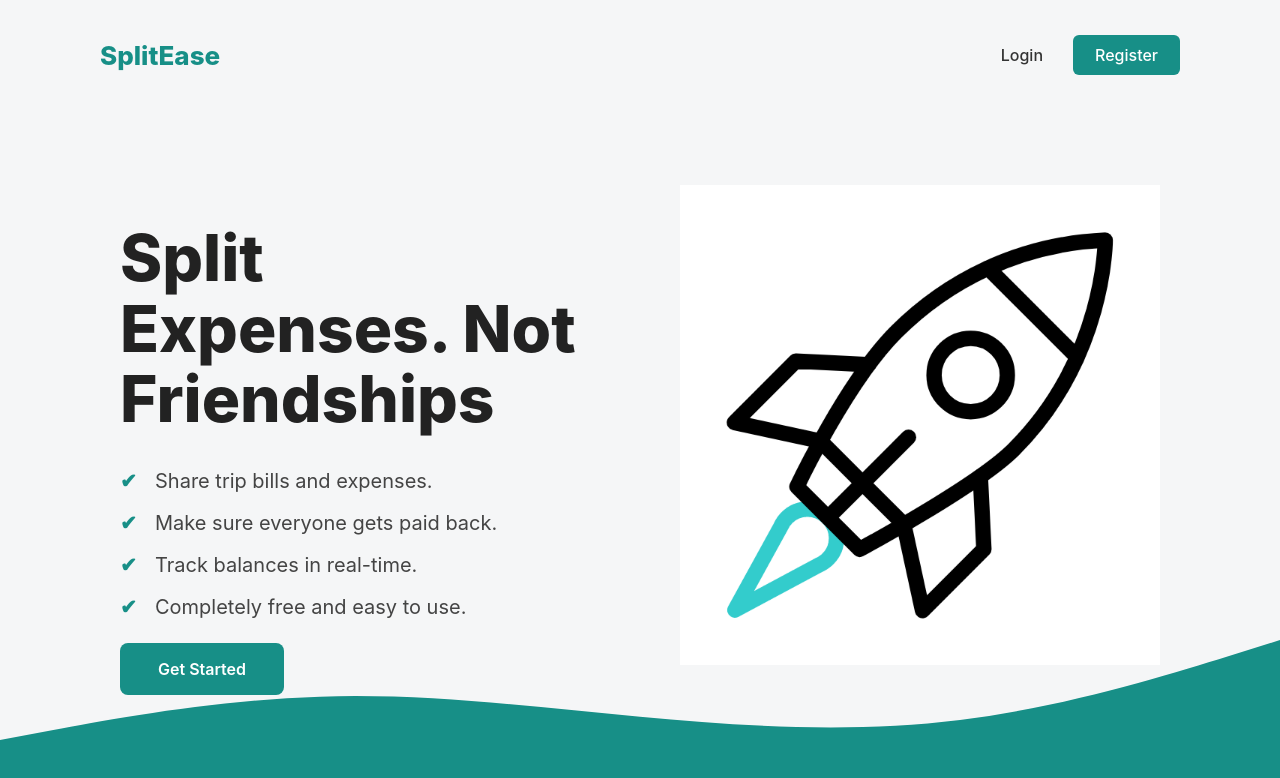
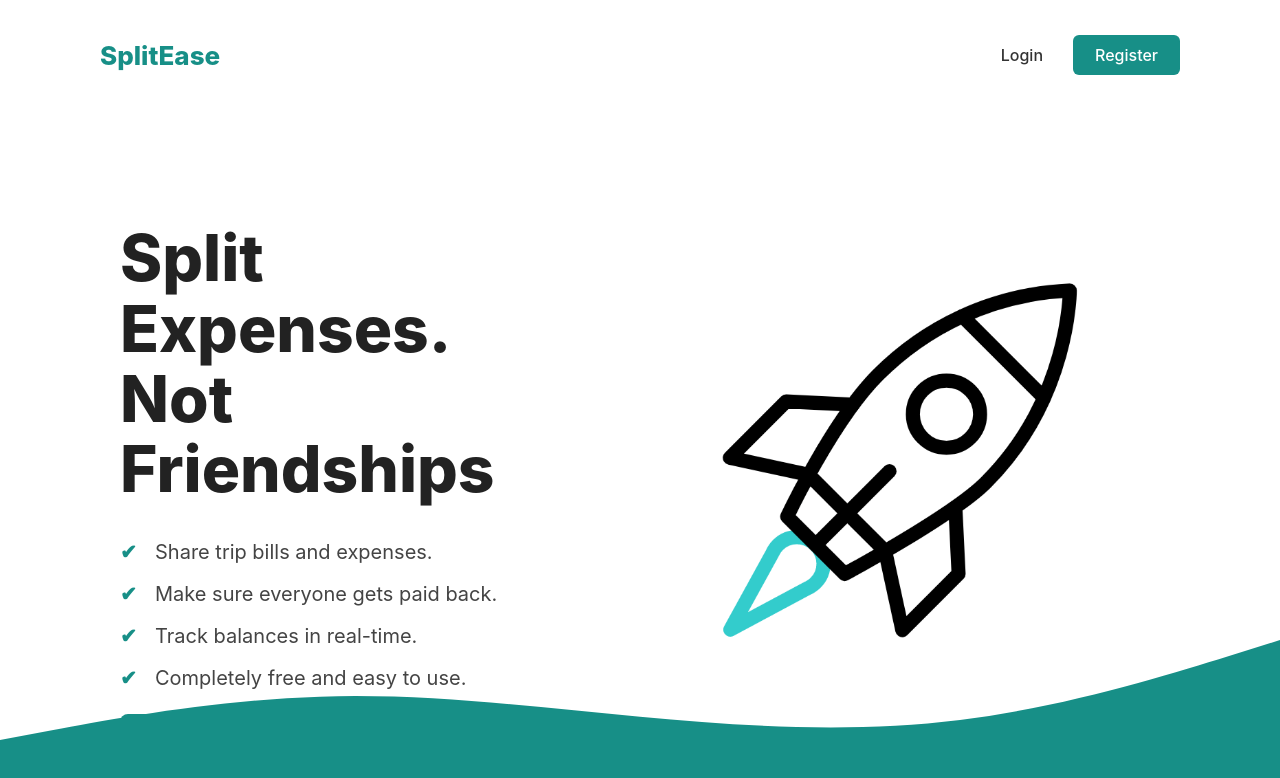
Before and after one commit to shoryataneja/SplitEase, a React app in the folder frontend/: page / in a window 1280 px wide. Shown: the top 778 px of the page. Built offline with nearby package versions, Linux system fonts and the light colour scheme; the HTML template or start-up script is replaced by a standard one.

Commit message:
matched the color of gif with the background

```diff
--- a/frontend/src/styles/Landing.css
+++ b/frontend/src/styles/Landing.css
@@ -2,7 +2,7 @@
   height: 100vh;
   overflow: hidden;
   position: relative;
-  background: #f5f6f7;
+  background: white;
   font-family: 'Inter', sans-serif;
   color: #222;
 }
@@ -104,6 +104,10 @@
   flex: 1;
   display: flex;
   justify-content: center;
+  align-items: center;
+  background: white;     /* match GIF background */
+  padding: 40px;
+  border-radius: 12px;
 }
 
 .hero-right img {
```
